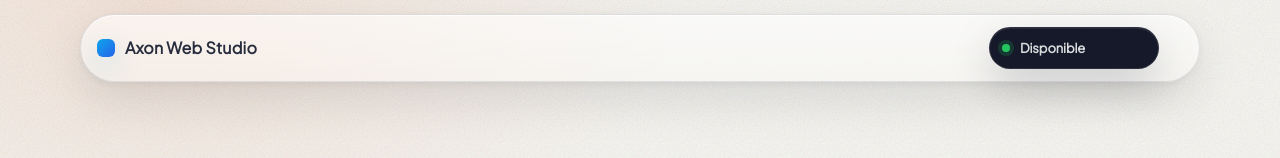
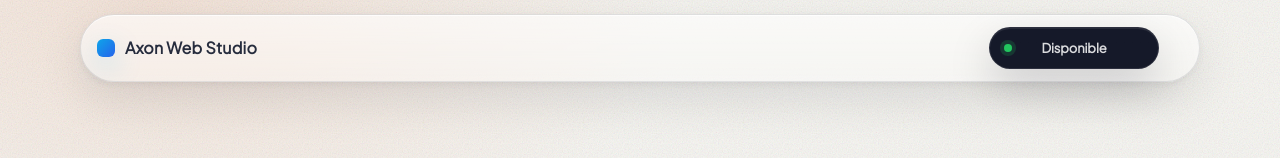
Before and after one commit to MarcosLuna23/primeraprueba, a React (Vite) app: page / in a window 1280 px wide. Shown: the top 158 px of the page. Built offline with nearby package versions, Linux system fonts and the light colour scheme.

Commit message:
Center island label; slide left on hover

```diff
--- a/src/styles.css
+++ b/src/styles.css
@@ -158,12 +158,20 @@
 }
 
 .headerIsland__pill {
+  /* knobs */
+  --pillW: 170px;
+  --pillWOpen: 280px;
+  --padL: 14px;
+  --padR: 12px;
+  --labelShift: 96px; /* how much “Disponible” slides left on hover */
+
+  position: relative;
   display: inline-flex;
   align-items: center;
-  gap: 10px;
+  justify-content: center;
 
   height: 42px;
-  padding: 0 12px;
+  padding: 0 var(--padR) 0 var(--padL);
   border-radius: 999px;
 
   /* dark island (classic iPhone vibe) */
@@ -175,46 +183,63 @@
 
   color: rgba(255, 255, 255, 0.92);
 
-  width: 170px;
+  width: var(--pillW);
   overflow: hidden;
   transition: width 220ms var(--ease), transform 220ms var(--ease), box-shadow 220ms var(--ease);
 }
 
 .headerIsland__pill:hover,
 .headerIsland__pill:focus-within {
-  width: 280px;
+  width: var(--pillWOpen);
   transform: translateY(-1px);
   box-shadow:
     0 24px 66px rgba(2, 8, 23, 0.22),
     inset 0 1px 0 rgba(255, 255, 255, 0.10);
 }
 
+/* dot sits at the left edge (doesn't affect centering) */
+.headerIsland__dot {
+  position: absolute;
+  left: 14px;
+  top: 50%;
+  transform: translateY(-50%);
+
+  width: 8px;
+  height: 8px;
+  border-radius: 999px;
+  background: #22c55e;
+  box-shadow: 0 0 0 4px rgba(34, 197, 94, 0.18);
+}
+
+/* centered label by default */
 .headerIsland__label {
+  position: absolute;
+  left: 50%;
+  top: 50%;
+  transform: translate(-50%, -50%);
+
   font-weight: 900;
   letter-spacing: -0.01em;
   font-size: 13px;
   line-height: 1;
   white-space: nowrap;
   opacity: 0.92;
+
+  transition: transform 220ms var(--ease);
 }
 
-.headerIsland__dot {
-  width: 8px;
-  height: 8px;
-  border-radius: 999px;
-  background: #22c55e;
-  box-shadow: 0 0 0 4px rgba(34, 197, 94, 0.18);
-  flex: 0 0 8px;
-}
+/* actions are on the right; appear on hover */
+.headerIsland__actions {
+  position: absolute;
+  right: 10px;
+  top: 50%;
+  transform: translateY(-50%) translateX(10px);
 
-.headerIsland__actions {
-  margin-left: auto;
   display: inline-flex;
   align-items: center;
   gap: 6px;
 
   opacity: 0;
-  transform: translateX(10px);
   pointer-events: none;
   transition: opacity 180ms var(--ease), transform 180ms var(--ease);
 }
@@ -222,8 +247,14 @@
 .headerIsland__pill:hover .headerIsland__actions,
 .headerIsland__pill:focus-within .headerIsland__actions {
   opacity: 1;
-  transform: translateX(0);
+  transform: translateY(-50%) translateX(0);
   pointer-events: auto;
+}
+
+/* slide the label left on hover to make room for actions */
+.headerIsland__pill:hover .headerIsland__label,
+.headerIsland__pill:focus-within .headerIsland__label {
+  transform: translate(-50%, -50%) translateX(calc(-1 * var(--labelShift)));
 }
 
 .islandBtn {
```
